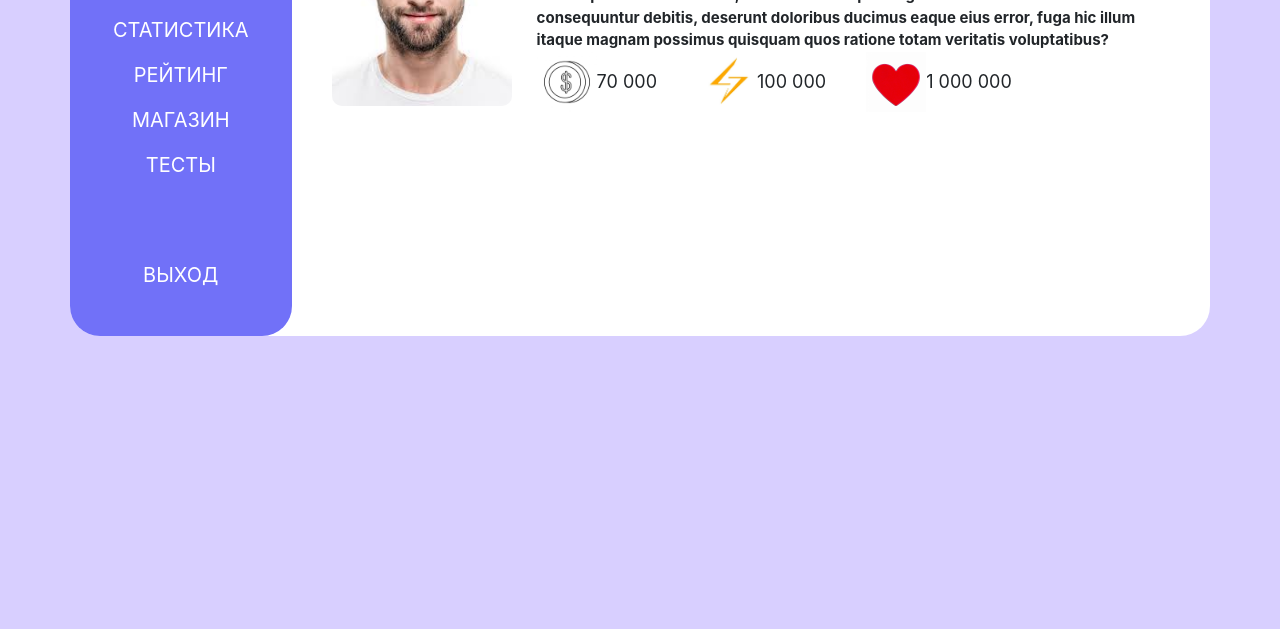
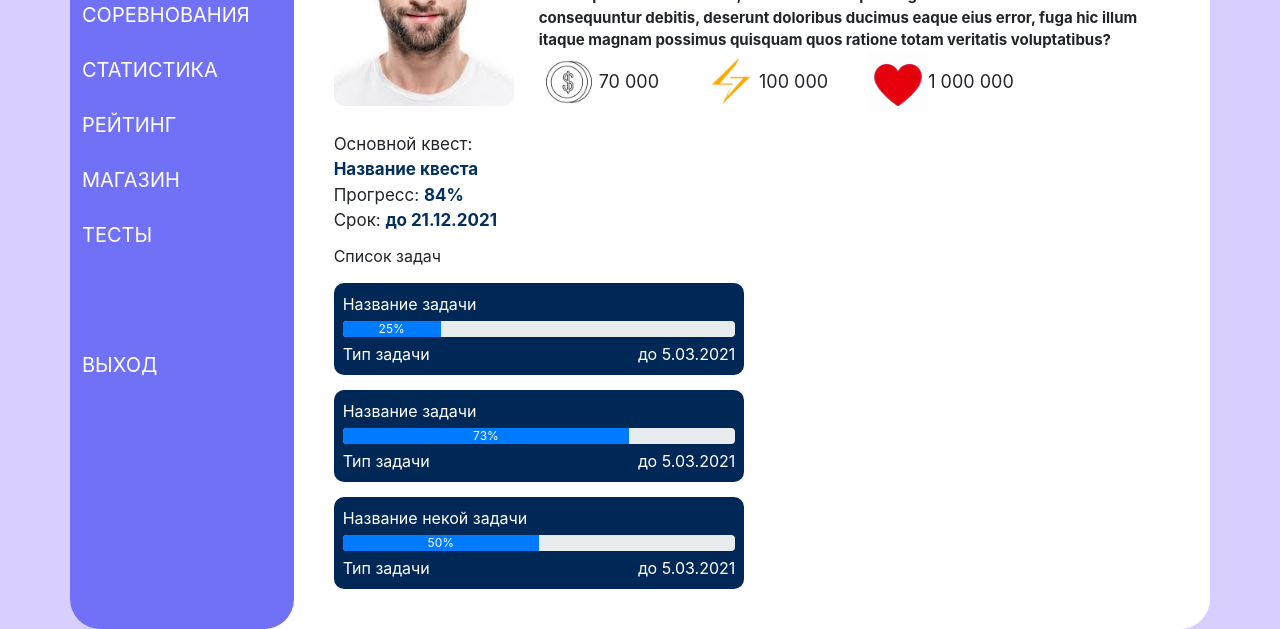
Before and after one commit to 113375/layout, a plain HTML site: page index.html in a window 1280 px wide. Shown: the part 185-814 px from the top of the page. Drawn offline with Linux system fonts and the light colour scheme.

Commit message:
Сделал нижнюю левую часть

```diff
--- a/css/style.css
+++ b/css/style.css
@@ -9,12 +9,12 @@
 
 li {
     list-style: none;
-    margin-top: 15px;
+    margin-top: 25px;
 
 }
 
 #last {
-    margin-top: 80px;
+    margin-top: 100px;
 }
 
 body {
@@ -27,9 +27,10 @@ body {
     border-radius: 30px;
     font-size: 20px;
     padding-bottom: 30px;
-    text-align: center;
+    text-align: left;
     padding-top: 30px;
     transition: all 0.5s ease;
+    padding-left: 12px;
 
 }
 
@@ -47,7 +48,8 @@ body {
     color: #fff000;
     font-weight: bold;
 }
-.link_active a:hover{
+
+.link_active a:hover {
     color: #fff000;
 }
 
@@ -121,6 +123,43 @@ body {
     font-size: 18px;
 }
 
+/*Информация об основном квесте*/
+.main_quest {
+    margin-top: 20px;
+    font-size: 17px;
+}
+
+.about_quests {
+    width: 50%;
+}
+
+.main_quest span {
+    font-weight: bold;
+    font-size: 17px;
+    color: #022f5d;
+}
+
+.all_tasks {
+    margin-top: 10px;
+}
+
+.task {
+    margin-top: 15px;
+    background-color: #002856;
+    color: white;
+    border-radius: 10px;
+    padding: 9px;
+}
+
+.bottom_part {
+    display: flex;
+    justify-content: space-between;
+    margin-top: 5px;
+}
+
+.name{
+    margin-bottom: 5px;
+}
 
 @media (max-width: 991px) {
     .navigator {
--- a/index.html
+++ b/index.html
@@ -63,6 +63,65 @@
         </div>
         <div class="about_quests">
             <!--            Нижняя половина правой части-->
+            <div> <!--                левый блок-->
+                <div class="main_quest">
+                    <div>Основной квест:</div>
+                    <div><span>Название квеста</span></div>
+                    <div>Прогресс: <span>84%</span></div>
+                    <div>Срок: <span>до 21.12.2021</span></div>
+                </div>
+
+                <div class="all_tasks">
+                    <div>Список задач</div>
+                    <!--                    задача1-->
+                    <div class="task">
+                        <div class="name">Название задачи</div>
+                        <div class="progress">
+                            <div class="progress-bar" role="progressbar" style="width: 25%;" aria-valuenow="25"
+                                 aria-valuemin="0" aria-valuemax="100">25%
+                            </div>
+                        </div>
+                        <div class="bottom_part">
+                            <div>Тип задачи</div>
+                            <div>до 5.03.2021</div>
+                        </div>
+                    </div>
+
+                    <!--                    задача 2-->
+                    <div class="task">
+                        <div class="name">Название задачи</div>
+                        <div class="progress">
+                            <div class="progress-bar" role="progressbar" style="width: 73%;" aria-valuenow="73"
+                                 aria-valuemin="0" aria-valuemax="100">73%
+                            </div>
+                        </div>
+                        <div class="bottom_part">
+                            <div>Тип задачи</div>
+                            <div>до 5.03.2021</div>
+                        </div>
+                    </div>
+                    <!--задача 3-->
+                    <div class="task">
+                        <div class="name">Название некой задачи</div>
+                        <div class="progress">
+                            <div class="progress-bar" role="progressbar" style="width: 50%;" aria-valuenow="50"
+                                 aria-valuemin="0" aria-valuemax="100">50%
+                            </div>
+                        </div>
+                        <div class="bottom_part">
+                            <div>Тип задачи</div>
+                            <div>до 5.03.2021</div>
+                        </div>
+                    </div>
+                </div>
+
+
+            </div>
+
+            <div> <!--                правый блок-->
+
+
+            </div>
 
         </div>
 
```
